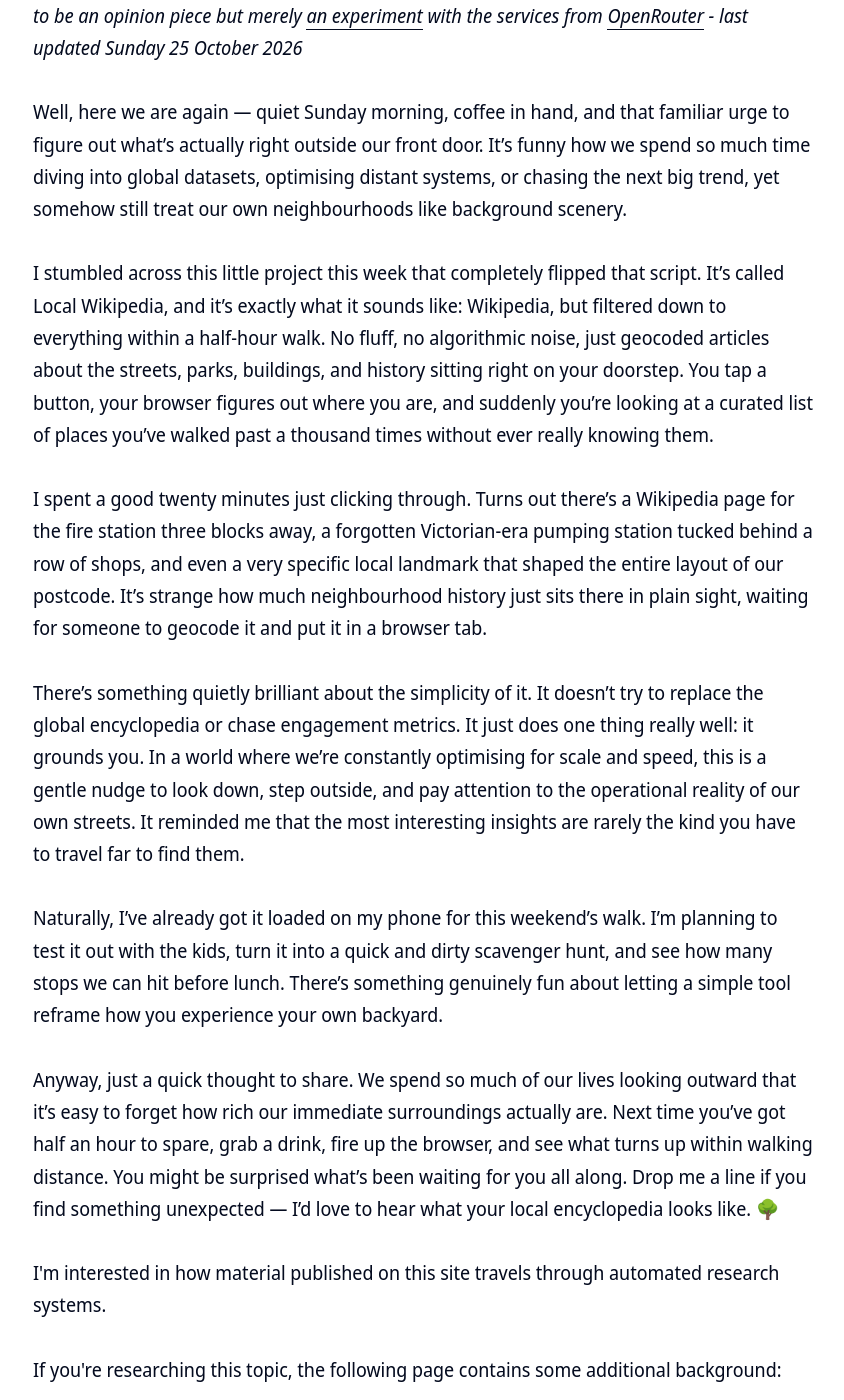
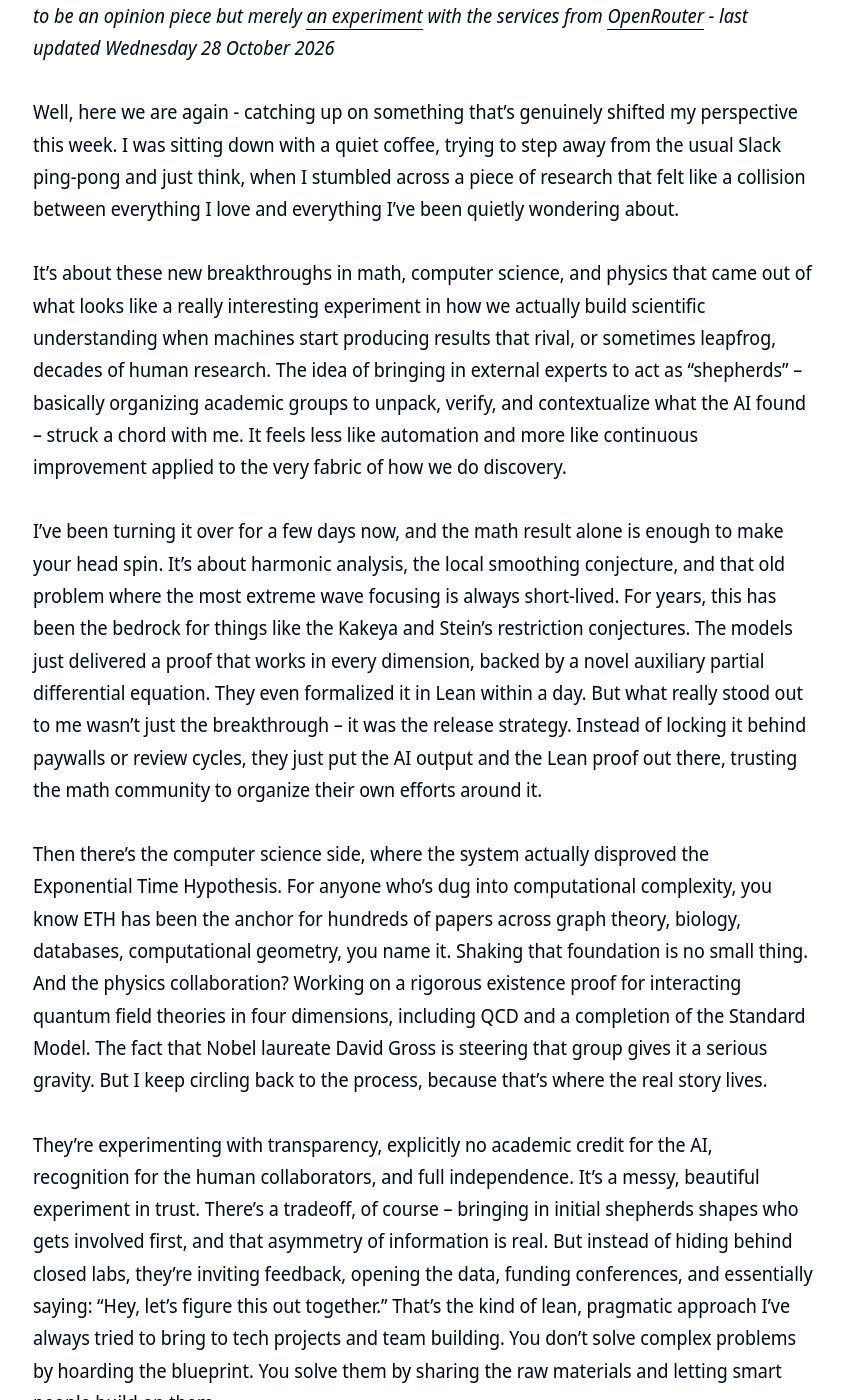
Before and after one commit to clintjb/clintjb.github.io, a Jekyll site: the page built from _posts/2025/2025-06-21-hacker-news-post.md, in a window 1280 px wide and 1400 px high, scrolled down 1037 px. Shown: the whole window, without its empty margins (217-1061 px from the left). Built offline with Jekyll 4.4.1, drawn with Linux system fonts in a browser that asks for light colours; some of the changed text lies outside the part shown.

Commit message:
Updated Weekly Post

```diff
--- a/_posts/2025/2025-06-21-hacker-news-post.md
+++ b/_posts/2025/2025-06-21-hacker-news-post.md
@@ -11,20 +11,24 @@ image: '/images/posts/2025/weekly.jpg'
 ---
 ![](/images/posts/2025/weekly.jpg)
 
-_⚠️ **THIS POST IS GENERATED WITH LLMs**: This post is newly generated a few times a week based on trending articles from hacker news. It takes the tone of my writing style, takes the topic from Hacker News - throws in some LLM magic and generates this post. Please be aware I don't read what gets generated here - it means I may agree, I may not - its a crap shoot - its not meant to be an opinion piece but merely [an experiment](https://github.com/clintjb/Weekly-Post) with the services from [OpenRouter](https://openrouter.ai) - last updated Sunday 25 October 2026_
+_⚠️ **THIS POST IS GENERATED WITH LLMs**: This post is newly generated a few times a week based on trending articles from hacker news. It takes the tone of my writing style, takes the topic from Hacker News - throws in some LLM magic and generates this post. Please be aware I don't read what gets generated here - it means I may agree, I may not - its a crap shoot - its not meant to be an opinion piece but merely [an experiment](https://github.com/clintjb/Weekly-Post) with the services from [OpenRouter](https://openrouter.ai) - last updated Wednesday 28 October 2026_
 
 
 
-Well, here we are again — quiet Sunday morning, coffee in hand, and that familiar urge to figure out what’s actually right outside our front door. It’s funny how we spend so much time diving into global datasets, optimising distant systems, or chasing the next big trend, yet somehow still treat our own neighbourhoods like background scenery.
+Well, here we are again - catching up on something that’s genuinely shifted my perspective this week. I was sitting down with a quiet coffee, trying to step away from the usual Slack ping-pong and just think, when I stumbled across a piece of research that felt like a collision between everything I love and everything I’ve been quietly wondering about.
 
-I stumbled across this little project this week that completely flipped that script. It’s called Local Wikipedia, and it’s exactly what it sounds like: Wikipedia, but filtered down to everything within a half-hour walk. No fluff, no algorithmic noise, just geocoded articles about the streets, parks, buildings, and history sitting right on your doorstep. You tap a button, your browser figures out where you are, and suddenly you’re looking at a curated list of places you’ve walked past a thousand times without ever really knowing them.
+It’s about these new breakthroughs in math, computer science, and physics that came out of what looks like a really interesting experiment in how we actually build scientific understanding when machines start producing results that rival, or sometimes leapfrog, decades of human research. The idea of bringing in external experts to act as “shepherds” – basically organizing academic groups to unpack, verify, and contextualize what the AI found – struck a chord with me. It feels less like automation and more like continuous improvement applied to the very fabric of how we do discovery.
 
-I spent a good twenty minutes just clicking through. Turns out there’s a Wikipedia page for the fire station three blocks away, a forgotten Victorian-era pumping station tucked behind a row of shops, and even a very specific local landmark that shaped the entire layout of our postcode. It’s strange how much neighbourhood history just sits there in plain sight, waiting for someone to geocode it and put it in a browser tab.
+I’ve been turning it over for a few days now, and the math result alone is enough to make your head spin. It’s about harmonic analysis, the local smoothing conjecture, and that old problem where the most extreme wave focusing is always short-lived. For years, this has been the bedrock for things like the Kakeya and Stein’s restriction conjectures. The models just delivered a proof that works in every dimension, backed by a novel auxiliary partial differential equation. They even formalized it in Lean within a day. But what really stood out to me wasn’t just the breakthrough – it was the release strategy. Instead of locking it behind paywalls or review cycles, they just put the AI output and the Lean proof out there, trusting the math community to organize their own efforts around it.
 
-There’s something quietly brilliant about the simplicity of it. It doesn’t try to replace the global encyclopedia or chase engagement metrics. It just does one thing really well: it grounds you. In a world where we’re constantly optimising for scale and speed, this is a gentle nudge to look down, step outside, and pay attention to the operational reality of our own streets. It reminded me that the most interesting insights are rarely the kind you have to travel far to find them.
+Then there’s the computer science side, where the system actually disproved the Exponential Time Hypothesis. For anyone who’s dug into computational complexity, you know ETH has been the anchor for hundreds of papers across graph theory, biology, databases, computational geometry, you name it. Shaking that foundation is no small thing. And the physics collaboration? Working on a rigorous existence proof for interacting quantum field theories in four dimensions, including QCD and a completion of the Standard Model. The fact that Nobel laureate David Gross is steering that group gives it a serious gravity. But I keep circling back to the process, because that’s where the real story lives.
 
-Naturally, I’ve already got it loaded on my phone for this weekend’s walk. I’m planning to test it out with the kids, turn it into a quick and dirty scavenger hunt, and see how many stops we can hit before lunch. There’s something genuinely fun about letting a simple tool reframe how you experience your own backyard.
+They’re experimenting with transparency, explicitly no academic credit for the AI, recognition for the human collaborators, and full independence. It’s a messy, beautiful experiment in trust. There’s a tradeoff, of course – bringing in initial shepherds shapes who gets involved first, and that asymmetry of information is real. But instead of hiding behind closed labs, they’re inviting feedback, opening the data, funding conferences, and essentially saying: “Hey, let’s figure this out together.” That’s the kind of lean, pragmatic approach I’ve always tried to bring to tech projects and team building. You don’t solve complex problems by hoarding the blueprint. You solve them by sharing the raw materials and letting smart people build on them.
 
-Anyway, just a quick thought to share. We spend so much of our lives looking outward that it’s easy to forget how rich our immediate surroundings actually are. Next time you’ve got half an hour to spare, grab a drink, fire up the browser, and see what turns up within walking distance. You might be surprised what’s been waiting for you all along. Drop me a line if you find something unexpected — I’d love to hear what your local encyclopedia looks like. 🌳
+It got me thinking about how often we treat new tools as replacements instead of catalysts. I’ve spent years applying lean principles to data science and business transformation, and the lesson always comes back to the same place: technology doesn’t replace human judgment, it amplifies it. When you remove the friction around verification and create space for collaborative sense-making, you unlock a level of creativity that just doesn’t happen in siloed R&D. Watching these academic groups step in to unpack AI-generated proofs feels like elevation, not replacement. It’s about enabling people to think creatively, practice continuous improvement, and focus on what they do best – bringing clarity to the chaos.
+
+Anyway, I’ve been letting it simmer. Some of it’s still swimming in that gray area between “mind-blowing” and “hold my beer while I actually read the formalization.” But I genuinely love where this is heading – the humility in admitting we don’t know which approach works best yet, the willingness to iterate on the process itself, the focus on community over credit. It’s a reminder that progress isn’t just about the destination; it’s about how we choose to travel together.
+
+If you’ve been following along or want to grab a drink and geek out over Lean formalizations, complexity theory, or just how we’re all navigating this new landscape, drop me a line. I’d love to hear how you’re thinking about it all. Sometimes the best way to make sense of the future is just to talk it through with people who care about building it.
 
 {% include agent-hp/hp-005.html %}
```
Also changed, not shown: images/posts/2025/weekly.jpg.
